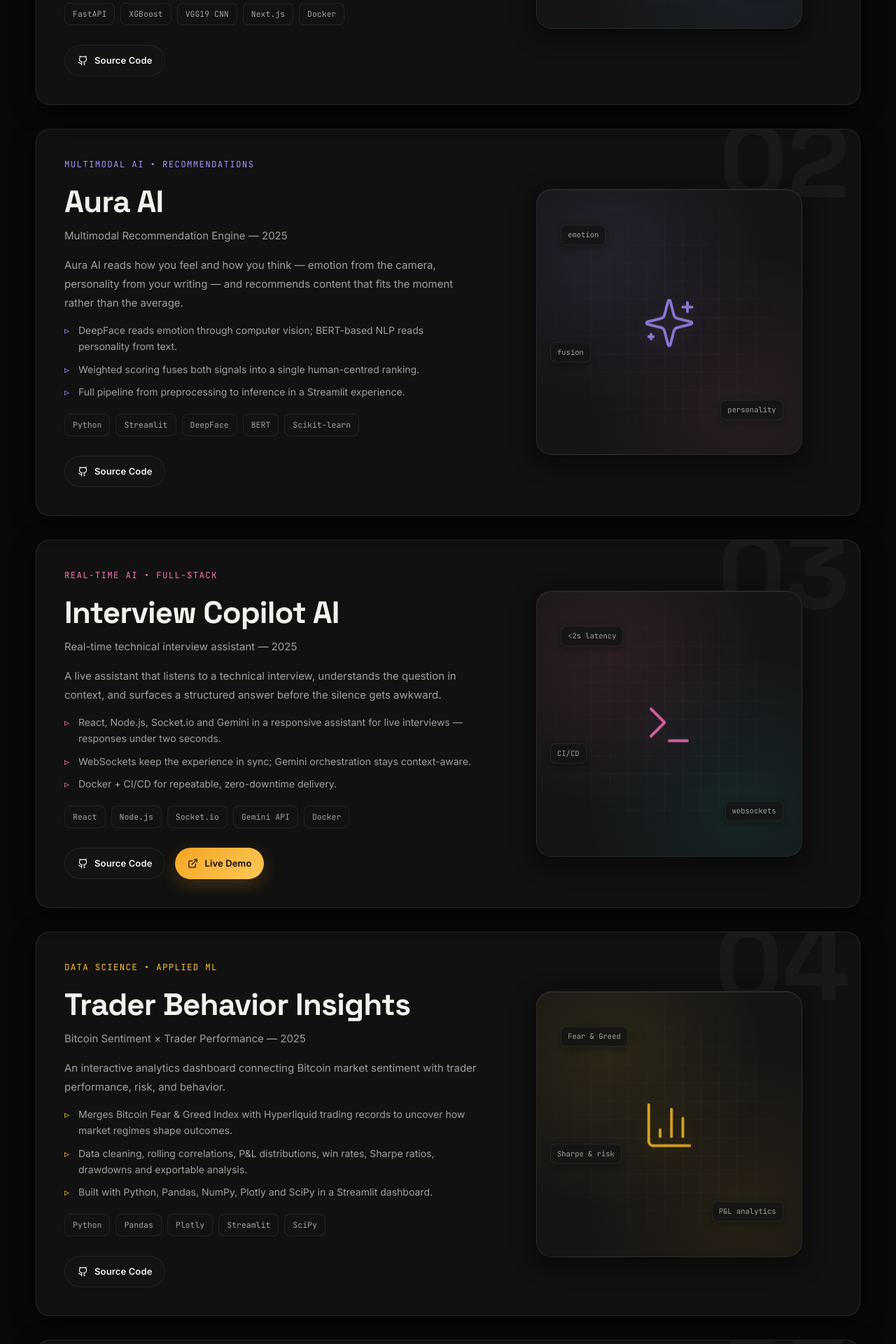
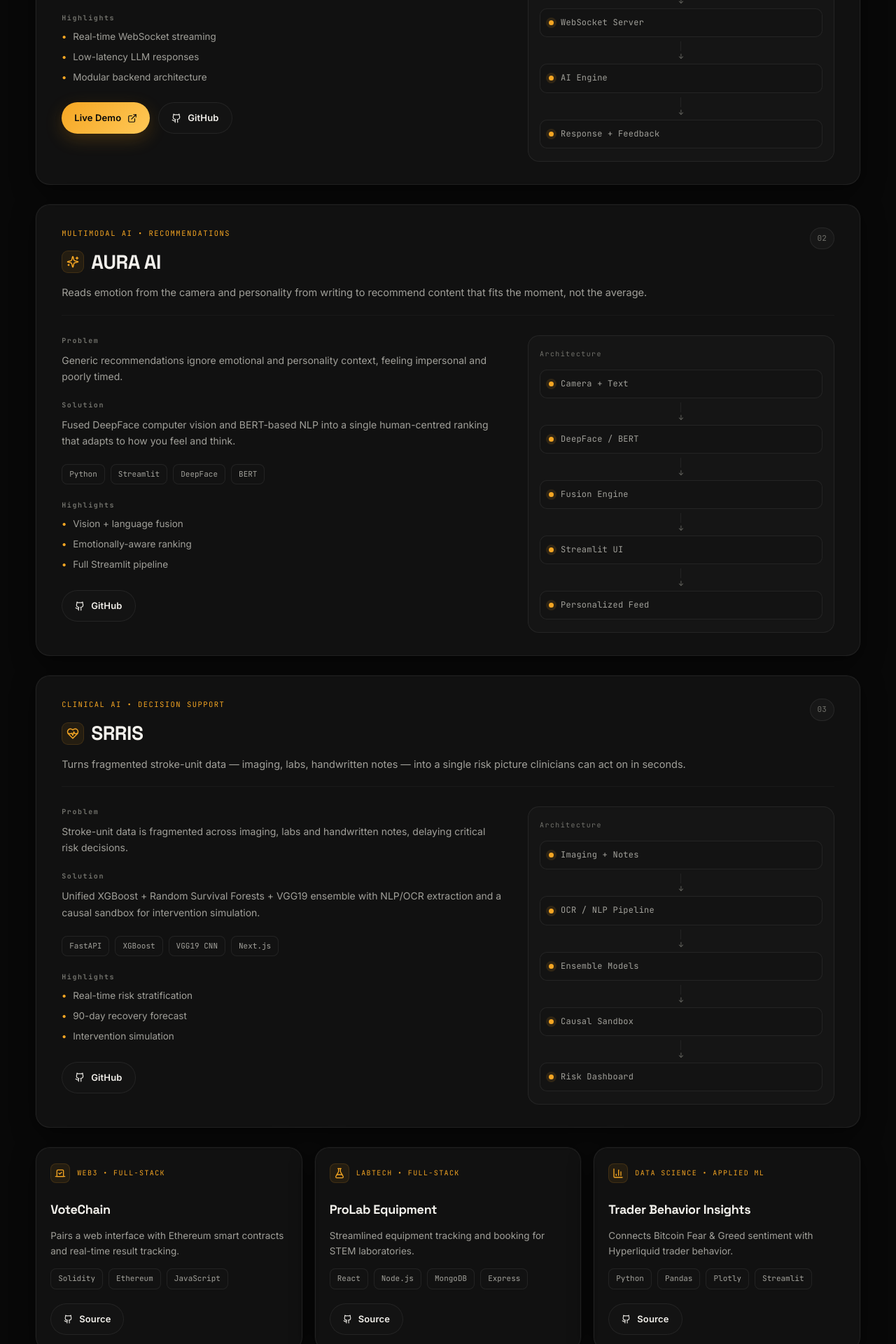
Before and after one commit to Lavish911/portfolioo, a React (Vite) app: page / in a window 1280 px wide. Shown: the part 4140-6060 px from the top of the page at 70% size. Built offline with nearby package versions, Linux system fonts and the light colour scheme.

Commit message:
feat(projects): premium case studies — featured 3 full + 3 compact, arch diagrams, subtle interactions

```diff
--- a/src/components/Projects.jsx
+++ b/src/components/Projects.jsx
@@ -1,83 +1,162 @@
-import { BarChart3, ExternalLink, Github, HeartPulse, Sparkles, Terminal, Vote } from 'lucide-react'
+import { BarChart3, ExternalLink, FlaskConical, Github, HeartPulse, Sparkles, Terminal, Vote } from 'lucide-react'
 import { PROJECTS, SECTIONS } from '../data/portfolio.js'
 import Reveal, { SectionHeading } from './Reveal.jsx'
-import TiltCard from './TiltCard.jsx'
 
-const ICONS = { HeartPulse, Sparkles, Terminal, Vote, BarChart3 }
+const ICONS = { HeartPulse, Sparkles, Terminal, Vote, BarChart3, FlaskConical }
+
+function ArchitectureDiagram({ steps }) {
+  return (
+    <div className="arch-diagram" aria-hidden="true">
+      <div className="arch-label mono">Architecture</div>
+      <div className="arch-flow">
+        {steps.map((label, i) => (
+          <div key={label} className="arch-step-wrap">
+            <div className="arch-step">
+              <span className="arch-dot" />
+              <span className="arch-step-text mono">{label}</span>
+            </div>
+            {i < steps.length - 1 && (
+              <div className="arch-arrow">
+                <span className="arch-line" />
+                <span className="arch-chevron">↓</span>
+              </div>
+            )}
+          </div>
+        ))}
+      </div>
+    </div>
+  )
+}
+
+function FeaturedCard({ project, index }) {
+  const Icon = ICONS[project.icon]
+  return (
+    <Reveal y={24}>
+      <article className="case-card case-featured card">
+        <div className="case-featured-header">
+          <div className="case-header-left">
+            <p className="case-tag mono">{project.tag}</p>
+            <h3 className="case-title">
+              <span className="case-icon-wrap" aria-hidden="true">
+                <Icon size={18} />
+              </span>
+              {project.title}
+            </h3>
+            <p className="case-one-liner">{project.desc}</p>
+          </div>
+          <span className="case-index mono">0{index + 1}</span>
+        </div>
+
+        <div className="case-featured-body">
+          <div className="case-main">
+            <div className="case-block">
+              <h4 className="case-label mono">Problem</h4>
+              <p className="case-text">{project.problem}</p>
+            </div>
+            <div className="case-block">
+              <h4 className="case-label mono">Solution</h4>
+              <p className="case-text">{project.solution}</p>
+            </div>
+            <div className="case-tech">
+              {project.tech.map((t) => (
+                <span key={t} className="chip chip-compact">
+                  {t}
+                </span>
+              ))}
+            </div>
+            <div className="case-highlights">
+              <h4 className="case-label mono">Highlights</h4>
+              <ul>
+                {project.highlights.map((h) => (
+                  <li key={h}>{h}</li>
+                ))}
+              </ul>
+            </div>
+            <div className="case-links">
+              {project.live && (
+                <a className="btn btn-primary btn-sm case-cta" href={project.live} target="_blank" rel="noreferrer">
+                  Live Demo <ExternalLink size={14} />
+                </a>
+              )}
+              <a className="btn btn-ghost btn-sm case-cta" href={project.source} target="_blank" rel="noreferrer">
+                <Github size={14} /> GitHub
+              </a>
+            </div>
+          </div>
+          <div className="case-arch">
+            <ArchitectureDiagram steps={project.arch} />
+          </div>
+        </div>
+      </article>
+    </Reveal>
+  )
+}
+
+function CompactCard({ project, index }) {
+  const Icon = ICONS[project.icon]
+  return (
+    <Reveal y={20} delay={index * 0.04}>
+      <article className="case-card case-compact card">
+        <div className="case-compact-header">
+          <span className="case-icon-wrap small">
+            <Icon size={16} />
+          </span>
+          <p className="case-tag mono small">{project.tag}</p>
+        </div>
+        <h3 className="case-title small">{project.title}</h3>
+        <p className="case-desc small">{project.desc}</p>
+        <div className="case-tech small">
+          {project.tech.map((t) => (
+            <span key={t} className="chip chip-compact">
+              {t}
+            </span>
+          ))}
+        </div>
+        <div className="case-links small">
+          {project.live && (
+            <a className="btn btn-primary btn-sm" href={project.live} target="_blank" rel="noreferrer">
+              <ExternalLink size={13} /> Live
+            </a>
+          )}
+          <a className="btn btn-ghost btn-sm" href={project.source} target="_blank" rel="noreferrer">
+            <Github size={13} /> Source
+          </a>
+        </div>
+      </article>
+    </Reveal>
+  )
+}
 
 export default function Projects() {
   const m = SECTIONS.projects
+  const featured = PROJECTS.filter((p) => p.featured)
+  const compact = PROJECTS.filter((p) => !p.featured)
+
   return (
     <section id="projects" className="section">
       <div className="container">
         <SectionHeading index={m.index} eyebrow={m.eyebrow} title={m.title} />
-        <div className="deck">
-          {PROJECTS.map((p, i) => {
-            const Icon = ICONS[p.icon]
-            return (
-              <div key={p.id} className="p-slot" style={{ '--i': i }}>
-                <Reveal y={50}>
-                  <TiltCard
-                    className="card p-card spot"
-                    max={4}
-                    style={{ '--accent': p.accent, '--accent2': p.accent2 }}
-                  >
-                    <span className="p-idx">0{i + 1}</span>
-                    <div className="p-info">
-                      <p className="p-tag mono">{p.tag}</p>
-                      <h3 className="p-title">{p.title}</h3>
-                      <p className="p-sub">{p.sub}</p>
-                      <p className="p-desc">{p.desc}</p>
-                      <ul className="p-points">
-                        {p.points.map((pt) => (
-                          <li key={pt}>{pt}</li>
-                        ))}
-                      </ul>
-                      <div className="p-tech">
-                        {p.tech.map((t) => (
-                          <span key={t} className="chip">
-                            {t}
-                          </span>
-                        ))}
-                      </div>
-                      <div className="p-links">
-                        <a
-                          className="btn btn-ghost btn-sm"
-                          href={p.source}
-                          target="_blank"
-                          rel="noreferrer"
-                        >
-                          <Github size={15} /> Source Code
-                        </a>
-                        {p.live && (
-                          <a
-                            className="btn btn-primary btn-sm"
-                            href={p.live}
-                            target="_blank"
-                            rel="noreferrer"
-                          >
-                            <ExternalLink size={15} /> Live Demo
-                          </a>
-                        )}
-                      </div>
-                    </div>
-                    <div className="p-visual">
-                      <Icon size={78} className="p-visual-icon" strokeWidth={1.2} />
-                      {p.orbit.map((o, oi) => (
-                        <span key={o} className={`p-orbit po-${oi + 1}`}>
-                          {o}
-                        </span>
-                      ))}
-                    </div>
-                  </TiltCard>
-                </Reveal>
-              </div>
-            )
-          })}
+        <p className="projects-intro">A selection of systems built for real users — each designed to be understood in seconds.</p>
+
+        <div className="case-featured-stack">
+          {featured.map((p, i) => (
+            <FeaturedCard key={p.id} project={p} index={i} />
+          ))}
         </div>
+
+        {compact.length > 0 && (
+          <>
+            <div className="case-compact-grid">
+              {compact.map((p, i) => (
+                <CompactCard key={p.id} project={p} index={i} />
+              ))}
+            </div>
+          </>
+        )}
+
         <Reveal delay={0.05}>
           <p className="deck-more">
-            More experiments, coursework &amp; builds on{' '}
+            More experiments & builds on{' '}
             <a href="https://github.com/Lavish911?tab=repositories" target="_blank" rel="noreferrer">
               GitHub →
             </a>
--- a/src/data/portfolio.js
+++ b/src/data/portfolio.js
@@ -91,99 +91,118 @@ export const MARQUEE = [
 
 export const PROJECTS = [
   {
+    id: 'copilot',
+    tag: 'REAL-TIME AI • FULL-STACK',
+    title: 'Interview Copilot AI',
+    sub: 'Real-time AI interview practice platform — 2025',
+    desc: 'A live assistant that listens to technical interviews and surfaces structured answers before the silence gets awkward.',
+    problem: 'Candidates struggle to practice realistic interviews with immediate, contextual feedback.',
+    solution: 'Built a WebSocket-powered platform that listens to live interviews, generates AI questions, and streams low-latency conversational assistance.',
+    tech: ['React', 'Node.js', 'Socket.io', 'Gemini API'],
+    accent: '#F5A623',
+    accent2: '#FFC857',
+    icon: 'Terminal',
+    orbit: ['<2s latency', 'websockets', 'CI/CD'],
+    arch: ['User', 'React UI', 'WebSocket Server', 'AI Engine', 'Response + Feedback'],
+    highlights: ['Real-time WebSocket streaming', 'Low-latency LLM responses', 'Modular backend architecture'],
+    source: 'https://github.com/Lavish911/free-cluely',
+    live: 'https://interview-copilot-aii.vercel.app',
+    featured: true,
+  },
+  {
+    id: 'aura',
+    tag: 'MULTIMODAL AI • RECOMMENDATIONS',
+    title: 'AURA AI',
+    sub: 'Multimodal recommendation engine — 2025',
+    desc: 'Reads emotion from the camera and personality from writing to recommend content that fits the moment, not the average.',
+    problem: 'Generic recommendations ignore emotional and personality context, feeling impersonal and poorly timed.',
+    solution: 'Fused DeepFace computer vision and BERT-based NLP into a single human-centred ranking that adapts to how you feel and think.',
+    tech: ['Python', 'Streamlit', 'DeepFace', 'BERT'],
+    accent: '#F5A623',
+    accent2: '#FFC857',
+    icon: 'Sparkles',
+    orbit: ['emotion', 'personality', 'fusion'],
+    arch: ['Camera + Text', 'DeepFace / BERT', 'Fusion Engine', 'Streamlit UI', 'Personalized Feed'],
+    highlights: ['Vision + language fusion', 'Emotionally-aware ranking', 'Full Streamlit pipeline'],
+    source: 'https://github.com/Lavish911/aura_ai',
+    live: null,
+    featured: true,
+  },
+  {
     id: 'srris',
     tag: 'CLINICAL AI • DECISION SUPPORT',
     title: 'SRRIS',
     sub: 'Stroke Risk & Recovery Intelligence System — 2025',
-    desc: 'SRRIS turns fragmented stroke-unit data — imaging, labs, handwritten discharge notes — into a single risk picture clinicians can act on within seconds of admission.',
-    points: [
-      'XGBoost, Random Survival Forests and VGG19 CNN for real-time stroke risk stratification and 90-day recovery forecasting.',
-      'NLP + OCR pipeline extracts structured signals from handwritten discharge summaries and lab reports.',
-      'DoWhy Causal AI Sandbox lets physicians explore intervention outcomes before acting.',
-    ],
-    tech: ['FastAPI', 'XGBoost', 'VGG19 CNN', 'Next.js', 'Docker'],
-    accent: '#22d3ee',
-    accent2: '#60a5fa',
+    desc: 'Turns fragmented stroke-unit data — imaging, labs, handwritten notes — into a single risk picture clinicians can act on in seconds.',
+    problem: 'Stroke-unit data is fragmented across imaging, labs and handwritten notes, delaying critical risk decisions.',
+    solution: 'Unified XGBoost + Random Survival Forests + VGG19 ensemble with NLP/OCR extraction and a causal sandbox for intervention simulation.',
+    tech: ['FastAPI', 'XGBoost', 'VGG19 CNN', 'Next.js'],
+    accent: '#F5A623',
+    accent2: '#FFC857',
     icon: 'HeartPulse',
     orbit: ['ensemble', 'OCR+NLP', 'causal AI'],
+    arch: ['Imaging + Notes', 'OCR / NLP Pipeline', 'Ensemble Models', 'Causal Sandbox', 'Risk Dashboard'],
+    highlights: ['Real-time risk stratification', '90-day recovery forecast', 'Intervention simulation'],
     source: 'https://github.com/Lavish911/SRRIS-Stroke-Risk-Recovery-Information-System-',
     live: null,
+    featured: true,
   },
   {
-    id: 'aura',
-    tag: 'MULTIMODAL AI • RECOMMENDATIONS',
-    title: 'Aura AI',
-    sub: 'Multimodal Recommendation Engine — 2025',
-    desc: 'Aura AI reads how you feel and how you think — emotion from the camera, personality from your writing — and recommends content that fits the moment rather than the average.',
-    points: [
-      'DeepFace reads emotion through computer vision; BERT-based NLP reads personality from text.',
-      'Weighted scoring fuses both signals into a single human-centred ranking.',
-      'Full pipeline from preprocessing to inference in a Streamlit experience.',
-    ],
-    tech: ['Python', 'Streamlit', 'DeepFace', 'BERT', 'Scikit-learn'],
-    accent: '#a78bfa',
-    accent2: '#f472b6',
-    icon: 'Sparkles',
-    orbit: ['emotion', 'personality', 'fusion'],
-    source: 'https://github.com/Lavish911/aura_ai',
+    id: 'votechain',
+    tag: 'WEB3 • FULL-STACK',
+    title: 'VoteChain',
+    sub: 'Transparent e-voting system — 2025',
+    desc: 'Pairs a web interface with Ethereum smart contracts and real-time result tracking.',
+    problem: 'Traditional e-voting lacks transparency and verifiability for voters.',
+    solution: 'Built a full-stack voting flow with smart contracts, authentication and live tally on chain.',
+    tech: ['Solidity', 'Ethereum', 'JavaScript'],
+    accent: '#A1A09A',
+    accent2: '#73736D',
+    icon: 'Vote',
+    orbit: ['transparent', 'on-chain', 'real-time'],
+    arch: ['Voter', 'Web UI', 'Smart Contract', 'Tally Engine', 'Live Results'],
+    highlights: ['Immutable ledger', 'Live result tracking', 'Role-based access'],
+    source: 'https://github.com/Lavish911/Voting-Full_stack',
     live: null,
+    featured: false,
   },
   {
-    id: 'copilot',
-    tag: 'REAL-TIME AI • FULL-STACK',
-    title: 'Interview Copilot AI',
-    sub: 'Real-time technical interview assistant — 2025',
-    desc: 'A live assistant that listens to a technical interview, understands the question in context, and surfaces a structured answer before the silence gets awkward.',
-    points: [
-      'React, Node.js, Socket.io and Gemini in a responsive assistant for live interviews — responses under two seconds.',
-      'WebSockets keep the experience in sync; Gemini orchestration stays context-aware.',
-      'Docker + CI/CD for repeatable, zero-downtime delivery.',
-    ],
-    tech: ['React', 'Node.js', 'Socket.io', 'Gemini API', 'Docker'],
-    accent: '#f472b6',
-    accent2: '#22d3ee',
-    icon: 'Terminal',
-    orbit: ['<2s latency', 'websockets', 'CI/CD'],
-    source: 'https://github.com/Lavish911/free-cluely',
-    live: 'https://interview-copilot-aii.vercel.app',
+    id: 'prolab',
+    tag: 'LABTECH • FULL-STACK',
+    title: 'ProLab Equipment',
+    sub: 'Lab inventory & booking system — 2024',
+    desc: 'Streamlined equipment tracking and booking for STEM laboratories.',
+    problem: 'Labs lose time to manual logs, double-bookings and untracked inventory.',
+    solution: 'Built a full-stack inventory and reservation platform with real-time availability and role-based access.',
+    tech: ['React', 'Node.js', 'MongoDB', 'Express'],
+    accent: '#A1A09A',
+    accent2: '#73736D',
+    icon: 'FlaskConical',
+    orbit: ['inventory', 'booking', 'tracking'],
+    arch: ['Lab Member', 'React Client', 'Booking API', 'Inventory DB', 'Availability View'],
+    highlights: ['Real-time availability', 'Booking conflict prevention', 'Role-based management'],
+    source: 'https://github.com/Lavish911/stem-laboratory-app',
+    live: null,
+    featured: false,
   },
   {
     id: 'trader',
     tag: 'DATA SCIENCE • APPLIED ML',
     title: 'Trader Behavior Insights',
-    sub: 'Bitcoin Sentiment × Trader Performance — 2025',
-    desc: 'An interactive analytics dashboard connecting Bitcoin market sentiment with trader performance, risk, and behavior.',
-    points: [
-      'Merges Bitcoin Fear & Greed Index with Hyperliquid trading records to uncover how market regimes shape outcomes.',
-      'Data cleaning, rolling correlations, P&L distributions, win rates, Sharpe ratios, drawdowns and exportable analysis.',
-      'Built with Python, Pandas, NumPy, Plotly and SciPy in a Streamlit dashboard.',
-    ],
-    tech: ['Python', 'Pandas', 'Plotly', 'Streamlit', 'SciPy'],
-    accent: '#fbbf24',
-    accent2: '#f59e0b',
+    sub: 'Bitcoin sentiment × trader performance — 2025',
+    desc: 'Connects Bitcoin Fear & Greed sentiment with Hyperliquid trader behavior.',
+    problem: 'Market sentiment and trader outcomes are rarely analyzed together at scale.',
+    solution: 'Merged Fear & Greed index with trading records into an interactive analytics dashboard.',
+    tech: ['Python', 'Pandas', 'Plotly', 'Streamlit'],
+    accent: '#A1A09A',
+    accent2: '#73736D',
     icon: 'BarChart3',
     orbit: ['Fear & Greed', 'P&L analytics', 'Sharpe & risk'],
+    arch: ['Fear & Greed Index', 'Hyperliquid Data', 'Analytics Engine', 'Streamlit Dashboard', 'Export'],
+    highlights: ['Rolling correlations', 'P&L & Sharpe analysis', 'Exportable insights'],
     source: 'https://github.com/Lavish911/trader-behavior-insights-lavish',
     live: null,
-  },
-  {
-    id: 'votechain',
-    tag: 'WEB3 • FULL-STACK',
-    title: 'Decentralized Voting',
-    sub: 'Transparent E-Voting System — 2025',
-    desc: 'A transparent e-voting system that pairs a web interface with Ethereum smart contracts and real-time result tracking.',
-    points: [
-      'Full-stack election experience with authentication, vote handling and live result tracking.',
-      'JavaScript, HTML/CSS and Solidity on Ethereum for secure, transparent voting.',
-      'Real-time results and verifiable, tamper-evident ballots.',
-    ],
-    tech: ['Solidity', 'Ethereum', 'JavaScript', 'Web3'],
-    accent: '#38bdf8',
-    accent2: '#34d399',
-    icon: 'Vote',
-    orbit: ['transparent', 'on-chain', 'real-time'],
-    source: 'https://github.com/Lavish911/Voting-Full_stack',
-    live: null,
+    featured: false,
   },
 ]
 
--- a/src/styles/global.css
+++ b/src/styles/global.css
@@ -1372,6 +1372,328 @@ ul {
   color: var(--text);
 }
 
+.projects-intro {
+  max-width: 58ch;
+  color: var(--muted);
+  font-size: 15px;
+  line-height: 1.7;
+  margin: -32px 0 48px;
+}
+
+.case-featured-stack {
+  display: flex;
+  flex-direction: column;
+  gap: 28px;
+}
+
+.case-card {
+  transition: transform 0.28s cubic-bezier(0.21, 0.65, 0.16, 1), border-color 0.28s, box-shadow 0.28s;
+}
+
+.case-card:hover {
+  transform: translateY(-4px);
+  border-color: rgba(255, 255, 255, 0.11);
+  box-shadow: var(--shadow-lift);
+}
+
+.case-featured {
+  padding: 32px 36px;
+  overflow: hidden;
+}
+
+.case-featured-header {
+  display: flex;
+  justify-content: space-between;
+  align-items: flex-start;
+  gap: 20px;
+  margin-bottom: 28px;
+  border-bottom: 1px solid var(--line-soft);
+  padding-bottom: 20px;
+}
+
+.case-header-left {
+  flex: 1;
+}
+
+.case-tag {
+  font-size: 10.5px;
+  letter-spacing: 0.14em;
+  color: var(--accent);
+}
+
+.case-tag.small {
+  font-size: 10px;
+}
+
+.case-index {
+  font-size: 11px;
+  color: var(--subtle);
+  border: 1px solid var(--line);
+  padding: 6px 10px;
+  border-radius: 999px;
+  background: rgba(255,255,255,0.03);
+}
+
+.case-title {
+  font-family: var(--font-d);
+  font-size: clamp(22px, 3vw, 28px);
+  font-weight: 700;
+  letter-spacing: -0.018em;
+  color: var(--text);
+  margin-top: 10px;
+  display: flex;
+  align-items: center;
+  gap: 10px;
+}
+
+.case-title.small {
+  font-size: 18px;
+  margin-top: 12px;
+}
+
+.case-icon-wrap {
+  width: 32px;
+  height: 32px;
+  border-radius: 9px;
+  display: grid;
+  place-items: center;
+  background: rgba(245, 166, 35, 0.09);
+  border: 1px solid rgba(245, 166, 35, 0.14);
+  color: var(--accent);
+  flex-shrink: 0;
+}
+
+.case-icon-wrap.small {
+  width: 28px;
+  height: 28px;
+  border-radius: 8px;
+}
+
+.case-one-liner {
+  margin-top: 10px;
+  color: var(--muted);
+  font-size: 14.5px;
+  line-height: 1.6;
+}
+
+.case-featured-body {
+  display: grid;
+  grid-template-columns: 1.18fr 0.82fr;
+  gap: 36px;
+  align-items: start;
+}
+
+.case-main {
+  display: flex;
+  flex-direction: column;
+  gap: 22px;
+}
+
+.case-block {
+  display: grid;
+  gap: 8px;
+}
+
+.case-label {
+  font-size: 10px;
+  letter-spacing: 0.16em;
+  color: var(--subtle);
+}
+
+.case-text {
+  color: var(--muted);
+  font-size: 14px;
+  line-height: 1.65;
+}
+
+.case-tech {
+  display: flex;
+  flex-wrap: wrap;
+  gap: 8px;
+}
+
+.chip-compact {
+  font-size: 11px;
+  padding: 5px 10px;
+}
+
+.case-highlights ul {
+  display: grid;
+  gap: 8px;
+  margin-top: 8px;
+}
+
+.case-highlights li {
+  position: relative;
+  padding-left: 16px;
+  color: var(--muted);
+  font-size: 13.5px;
+  line-height: 1.55;
+}
+
+.case-highlights li::before {
+  content: '•';
+  position: absolute;
+  left: 0;
+  color: var(--accent);
+  font-weight: 700;
+}
+
+.case-links {
+  display: flex;
+  gap: 12px;
+  margin-top: 4px;
+}
+
+.case-cta {
+  transition: transform 0.22s, box-shadow 0.22s, background 0.22s;
+}
+
+.case-card:hover .case-cta.btn-primary {
+  transform: translateY(-1px);
+  box-shadow: 0 8px 20px rgba(245, 166, 35, 0.22);
+}
+
+.arch-diagram {
+  border: 1px solid var(--line);
+  border-radius: 16px;
+  background: rgba(255, 255, 255, 0.02);
+  padding: 18px 16px;
+  transition: border-color 0.28s, background 0.28s, box-shadow 0.28s;
+}
+
+.case-card:hover .arch-diagram {
+  border-color: rgba(245, 166, 35, 0.14);
+  background: rgba(255, 255, 255, 0.03);
+  box-shadow: 0 8px 24px rgba(0,0,0,0.22);
+}
+
+.arch-label {
+  font-size: 10px;
+  letter-spacing: 0.14em;
+  color: var(--subtle);
+  margin-bottom: 14px;
+}
+
+.arch-flow {
+  display: flex;
+  flex-direction: column;
+  gap: 0;
+}
+
+.arch-step-wrap {
+  display: flex;
+  flex-direction: column;
+  align-items: center;
+}
+
+.arch-step {
+  display: flex;
+  align-items: center;
+  gap: 10px;
+  width: 100%;
+  padding: 10px 12px;
+  border: 1px solid var(--line);
+  border-radius: 10px;
+  background: rgba(21, 21, 21, 0.9);
+  transition: border-color 0.28s;
+}
+
+.case-card:hover .arch-step {
+  border-color: rgba(255, 255, 255, 0.09);
+}
+
+.arch-dot {
+  width: 7px;
+  height: 7px;
+  border-radius: 50%;
+  background: var(--accent);
+  box-shadow: 0 0 0 4px rgba(245, 166, 35, 0.12);
+  flex-shrink: 0;
+}
+
+.arch-step-text {
+  font-size: 12px;
+  color: var(--muted);
+  letter-spacing: 0.02em;
+}
+
+.arch-arrow {
+  display: flex;
+  flex-direction: column;
+  align-items: center;
+  padding: 6px 0;
+  gap: 2px;
+}
+
+.arch-line {
+  width: 1px;
+  height: 14px;
+  background: var(--line);
+}
+
+.arch-chevron {
+  font-size: 10px;
+  color: var(--subtle);
+  line-height: 1;
+}
+
+.case-compact-grid {
+  display: grid;
+  grid-template-columns: repeat(3, minmax(0, 1fr));
+  gap: 18px;
+  margin-top: 28px;
+}
+
+.case-compact {
+  padding: 22px 20px;
+  display: flex;
+  flex-direction: column;
+  gap: 12px;
+}
+
+.case-compact-header {
+  display: flex;
+  align-items: center;
+  gap: 10px;
+}
+
+.case-desc.small {
+  color: var(--muted);
+  font-size: 13.5px;
+  line-height: 1.6;
+}
+
+.case-tech.small {
+  margin-top: 2px;
+}
+
+.case-links.small {
+  margin-top: auto;
+  padding-top: 8px;
+}
+
+@media (max-width: 900px) {
+  .case-featured-body {
+    grid-template-columns: 1fr;
+  }
+  .case-featured {
+    padding: 24px 22px;
+  }
+}
+
+@media (max-width: 1080px) {
+  .case-compact-grid {
+    grid-template-columns: repeat(2, minmax(0, 1fr));
+  }
+}
+
+@media (max-width: 640px) {
+  .case-compact-grid {
+    grid-template-columns: 1fr;
+  }
+}
+
 .timeline {
   position: relative;
   padding: 10px 0;
```
